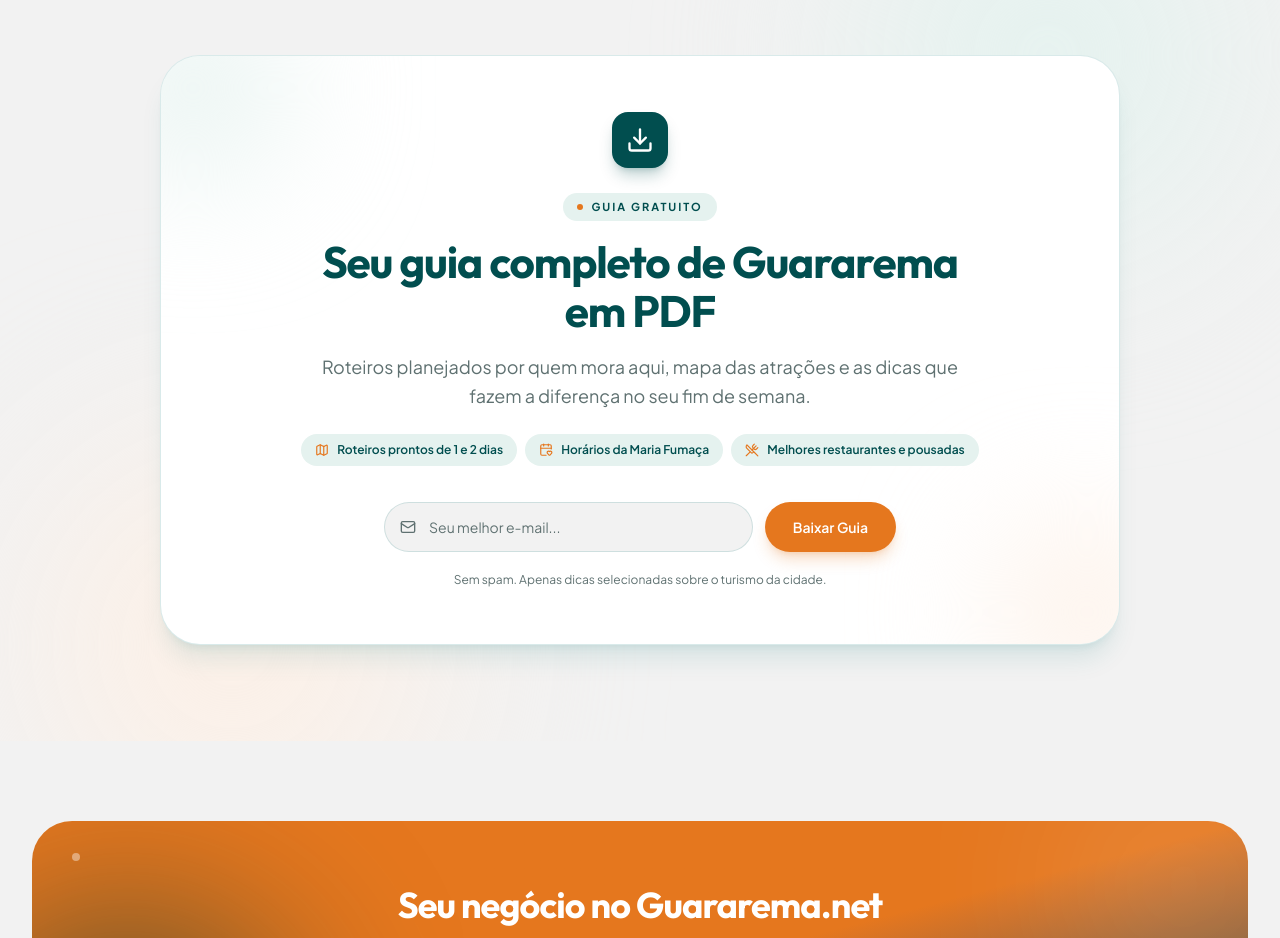
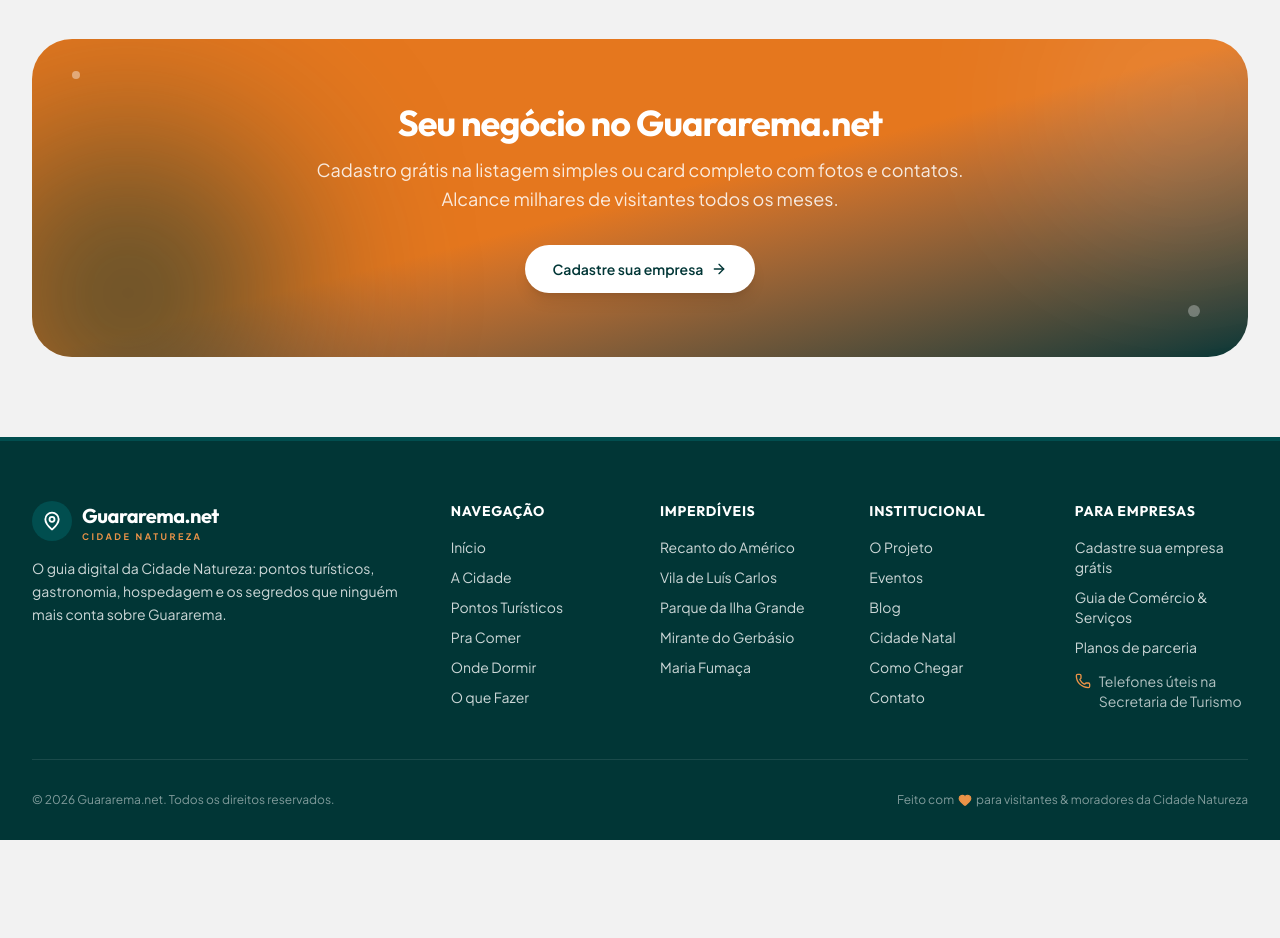
Before and after one commit to vinnigtv/novositegma, a React (Vite) app: page / in a window 1280 px wide. Shown: the part 5920-6858 px from the top of the page. After the commit the page ends 6760 px from the top, so only its background shows below. Built offline with nearby package versions, Linux system fonts and the light colour scheme.

Commit message:
Remove oferta de guia em PDF da home e do blog

```diff
--- a/src/components/home/GuideSection.tsx
+++ /dev/null
@@ -1,87 +0,0 @@
-import React, { useState } from 'react';
-import { Mail, CheckCircle2, Download, Map, CalendarHeart, UtensilsCrossed } from 'lucide-react';
-import { SectionHeading } from '../ui/SectionHeading';
-
-const benefits = [
-  { icon: Map, text: 'Roteiros prontos de 1 e 2 dias' },
-  { icon: CalendarHeart, text: 'Horários da Maria Fumaça' },
-  { icon: UtensilsCrossed, text: 'Melhores restaurantes e pousadas' },
-];
-
-export const GuideSection: React.FC = () => {
-  const [email, setEmail] = useState('');
-  const [submitted, setSubmitted] = useState(false);
-
-  const handleSubmit = (e: React.FormEvent) => {
-    e.preventDefault();
-    if (email.trim()) setSubmitted(true);
-  };
-
-  return (
-    <section className="py-24 relative overflow-hidden">
-      <div className="absolute -top-24 right-10 w-96 h-96 bg-olive-soft rounded-full blur-[100px] pointer-events-none" />
-      <div className="absolute -bottom-24 left-10 w-96 h-96 bg-umber-soft rounded-full blur-[110px] pointer-events-none" />
-
-      <div className="max-w-5xl mx-auto px-4 sm:px-6 lg:px-8 relative">
-        <div className="relative rounded-[2.5rem] bg-surface border border-olive/15 shadow-xl shadow-olive/10 overflow-hidden px-6 py-14 sm:px-14 text-center">
-          <div className="absolute -top-14 -left-14 w-44 h-44 bg-olive-soft rounded-full blur-[70px]" />
-          <div className="absolute -bottom-14 -right-14 w-44 h-44 bg-umber-soft rounded-full blur-[70px]" />
-
-          <div className="relative z-10">
-            <div className="mx-auto mb-6 w-14 h-14 rounded-2xl bg-olive-deep text-white flex items-center justify-center shadow-lg shadow-olive-deep/25">
-              <Download className="w-7 h-7" />
-            </div>
-
-            <SectionHeading
-              align="center"
-              eyebrow="Guia gratuito"
-              title="Seu guia completo de Guararema em PDF"
-              description="Roteiros planejados por quem mora aqui, mapa das atrações e as dicas que fazem a diferença no seu fim de semana."
-            />
-
-            <div className="flex flex-wrap items-center justify-center gap-2 mt-6 mb-9">
-              {benefits.map((b) => {
-                const Icon = b.icon;
-                return (
-                  <span key={b.text} className="inline-flex items-center gap-2 px-3.5 py-2 rounded-full bg-olive-soft text-olive-deep text-xs font-semibold">
-                    <Icon className="w-3.5 h-3.5 text-umber" />
-                    {b.text}
-                  </span>
-                );
-              })}
-            </div>
-
-            {submitted ? (
-              <div className="mx-auto max-w-md p-4 rounded-2xl bg-olive-soft border border-olive/20 text-olive-deep flex items-center justify-center gap-2 text-sm font-semibold">
-                <CheckCircle2 className="w-5 h-5 text-umber" />
-                Obrigado! O guia foi enviado para o seu e-mail.
-              </div>
-            ) : (
-              <form onSubmit={handleSubmit} className="flex flex-col sm:flex-row gap-3 max-w-lg mx-auto">
-                <div className="relative flex-1">
-                  <Mail className="w-4 h-4 text-muted absolute left-4 top-1/2 -translate-y-1/2" />
-                  <input
-                    type="email"
-                    required
-                    value={email}
-                    onChange={(e) => setEmail(e.target.value)}
-                    placeholder="Seu melhor e-mail..."
-                    className="w-full pl-11 pr-4 py-3.5 rounded-full bg-mist border border-olive/15 text-sm text-ink placeholder-muted focus:outline-none focus:border-umber transition-colors"
-                  />
-                </div>
-                <button
-                  type="submit"
-                  className="inline-flex items-center justify-center rounded-full bg-umber text-white font-semibold px-7 py-3.5 text-sm shadow-lg shadow-umber/25 hover:bg-umber-deep hover:-translate-y-0.5 transition-all duration-200"
-                >
-                  Baixar Guia
-                </button>
-              </form>
-            )}
-
-            <p className="text-xs text-muted mt-5">Sem spam. Apenas dicas selecionadas sobre o turismo da cidade.</p>
-          </div>
-        </div>
-      </div>
-    </section>
-  );
-};
--- a/src/pages/Blog.tsx
+++ b/src/pages/Blog.tsx
@@ -48,20 +48,6 @@ export const BlogPage: React.FC = () => {
               {resto.slice(0, 2).map((post) => (
                 <PostCard key={post.id} post={post} />
               ))}
-              <div className="sm:col-span-2 rounded-3xl bg-olive-deep p-8 flex flex-col justify-center">
-                <SectionHeading
-                  eyebrow="Guia gratuito"
-                  title="Receba nosso guia completo"
-                  description="Roteiros prontos e mapa das atrações direto no seu e-mail."
-                  tone="light"
-                />
-                <a
-                  href="#/contato"
-                  className="mt-6 inline-flex items-center justify-center w-fit rounded-full bg-white text-umber-deep font-semibold px-6 py-3 text-sm hover:bg-umber-soft transition-colors"
-                >
-                  Pedir o guia
-                </a>
-              </div>
             </div>
           </div>
 
--- a/src/pages/Home.tsx
+++ b/src/pages/Home.tsx
@@ -6,7 +6,6 @@ import { Featured } from '../components/home/Featured';
 import { TrainSection } from '../components/home/TrainSection';
 import { EventsSection } from '../components/home/EventsSection';
 import { Partners } from '../components/home/Partners';
-import { GuideSection } from '../components/home/GuideSection';
 import { CtaBanner } from '../components/ui/Cards';
 
 export const HomePage: React.FC = () => {
@@ -19,7 +18,6 @@ export const HomePage: React.FC = () => {
       <TrainSection />
       <EventsSection />
       <Partners />
-      <GuideSection />
       <CtaBanner
         title="Seu negócio no Guararema.net"
         description="Cadastro grátis na listagem simples ou card completo com fotos e contatos. Alcance milhares de visitantes todos os meses."
```
